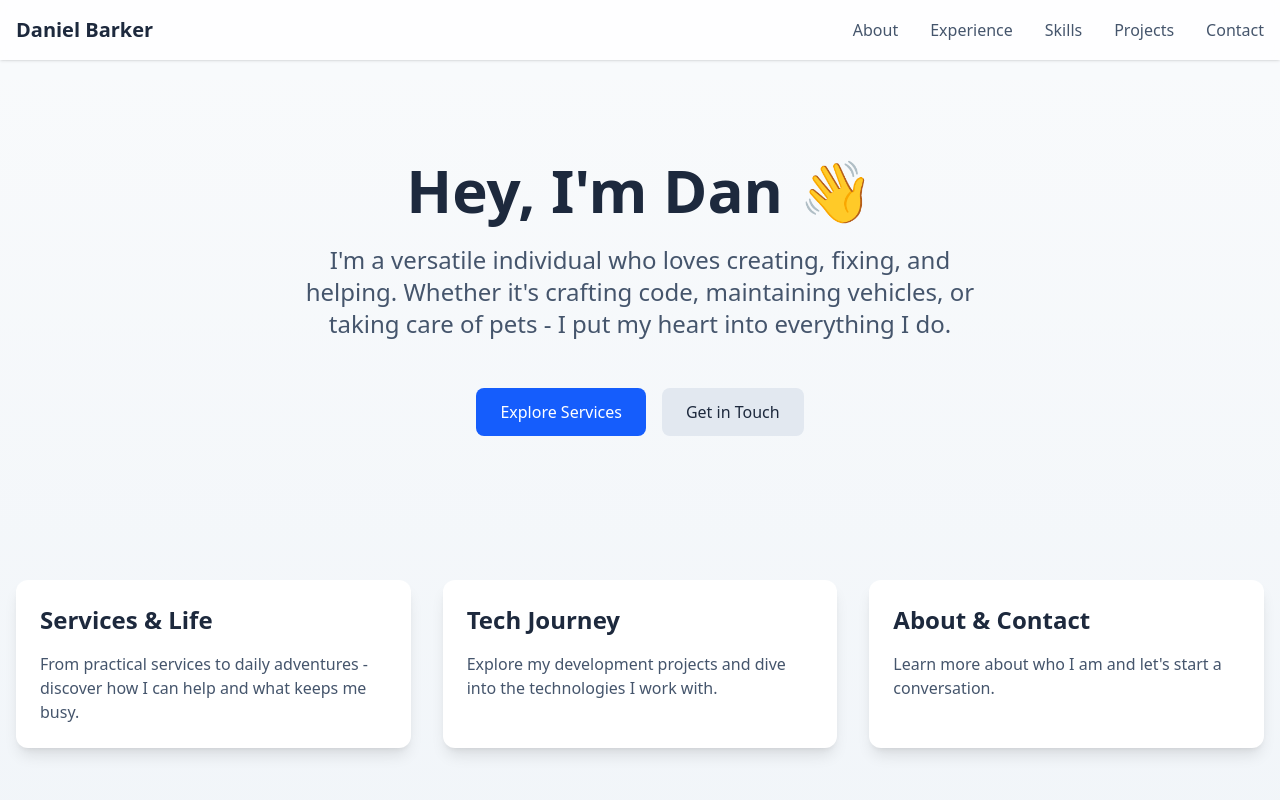
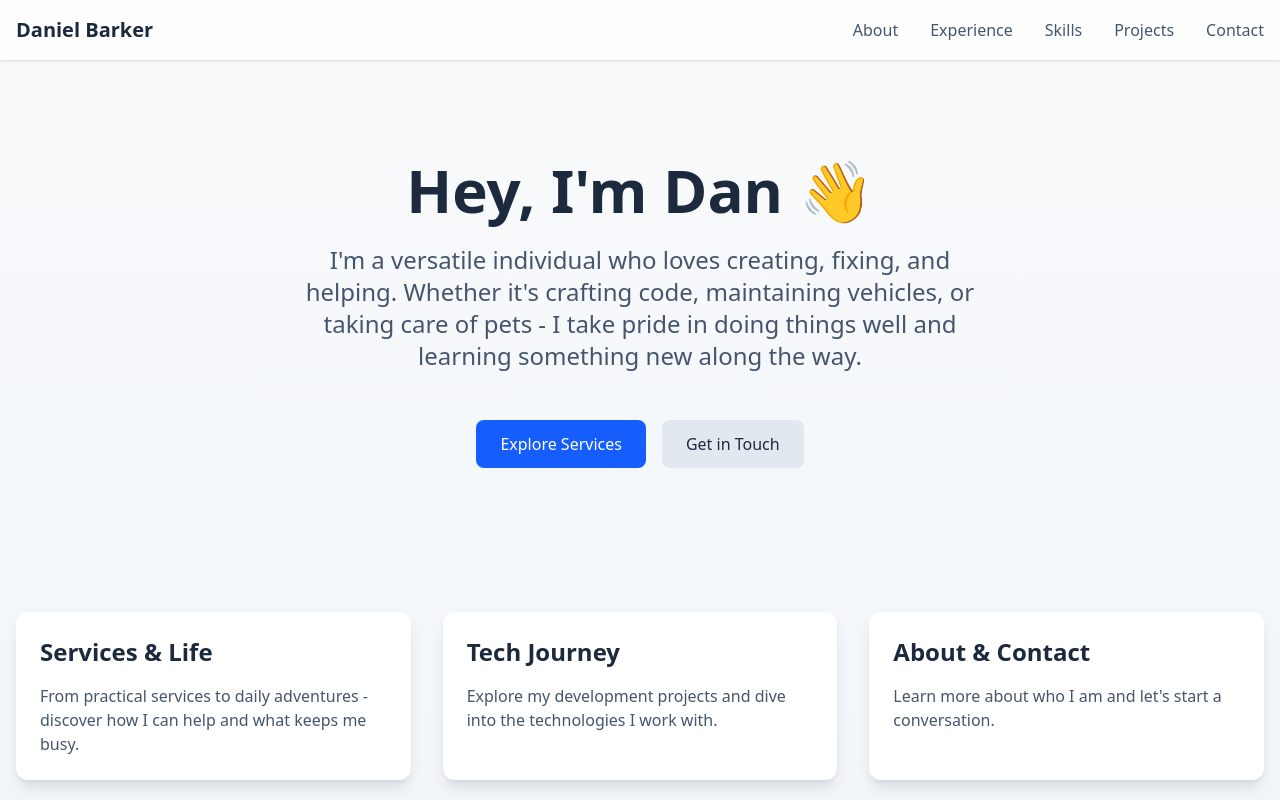
Before and after one commit to daniel-barker/dan-barker, a SvelteKit app: page / in a window 1280 px wide. Shown: the top 800 px of the page. Built offline with nearby package versions, Linux system fonts and the light colour scheme.

Commit message:
rephrase

```diff
--- a/src/routes/+page.svelte
+++ b/src/routes/+page.svelte
@@ -9,7 +9,7 @@
       Hey, I'm Dan 👋
     </h1>
     <p class="text-xl md:text-2xl text-slate-600 dark:text-slate-300 max-w-2xl mb-12">
-      I'm a versatile individual who loves creating, fixing, and helping. Whether it's crafting code, maintaining vehicles, or taking care of pets - I put my heart into everything I do.
+      I'm a versatile individual who loves creating, fixing, and helping. Whether it's crafting code, maintaining vehicles, or taking care of pets - I take pride in doing things well and learning something new along the way.
     </p>
     <div class="flex gap-4">
       <a href="#services" class="px-6 py-3 bg-blue-600 hover:bg-blue-700 text-white rounded-lg transition-colors">
```
